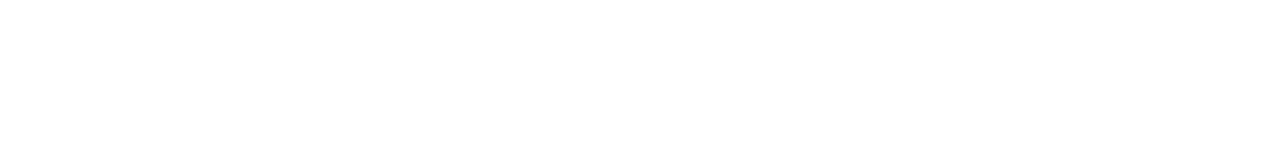
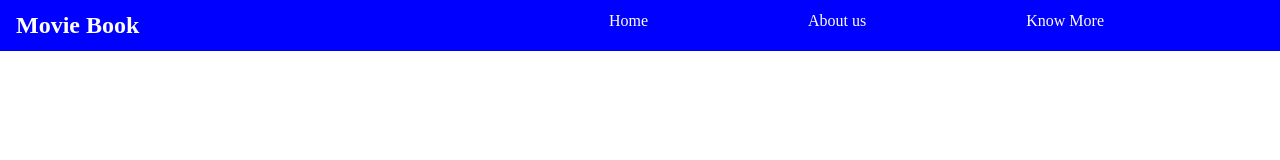
Before and after one commit to qamarali205/Movie-Booking-JS---JS-Major-Project-Movie-Booking---Post-Class---woxpfox09xbn, a plain HTML site: page index.html in a window 1280 px wide. Drawn offline with Linux system fonts and the light colour scheme.

Commit message:
assignment

```diff
--- a/app.css
+++ b/app.css
@@ -5,8 +5,29 @@
 }
 
 
-
-
+nav{
+    padding: 12px 16px;
+    background: blue;
+    color: white;
+    display: flex;
+    justify-content: space-between;
+}
+nav ul{
+    display: flex;
+    list-style: none;
+    text-decoration: none;
+}
+nav ul li{
+    margin-right: 10rem;
+}
+nav a{
+    text-decoration: none;
+    color: white;
+    cursor: pointer;
+}
+nav a:hover{
+    text-decoration: underline;
+}
 
 
 .d-none{
--- a/index.html
+++ b/index.html
@@ -9,7 +9,19 @@
     <title>Document</title>
 </head>
 <body>
+   <nav>
+    <div class="logo">
+        <h2>Movie Book</h2>
 
+    </div>
+    <div class="menu">
+        <ul>
+            <li><a href="index.html">Home</a></li>
+            <li><a href="#">About us</a></li>
+            <li><a href="#">Know More</a></li>
+        </ul>
+    </div>
+   </nav>
     <main>
 
     </main>
```
